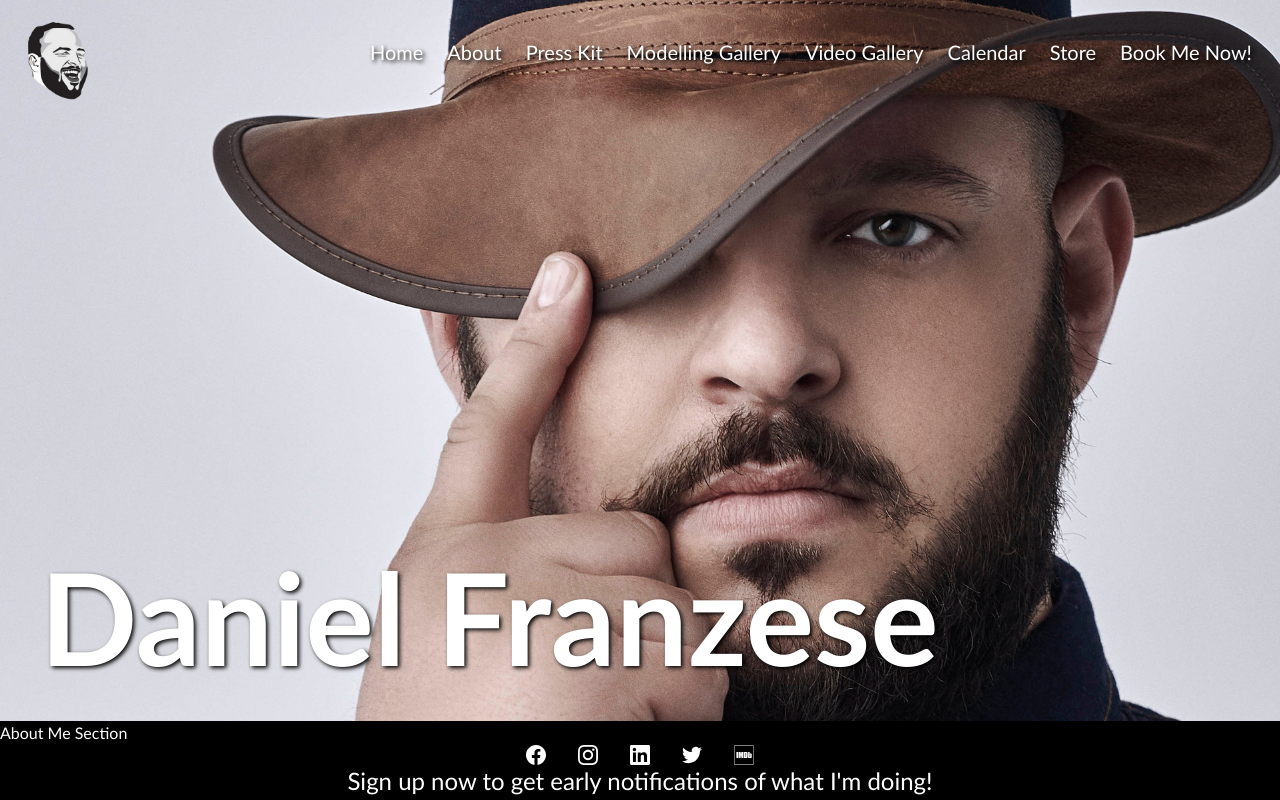
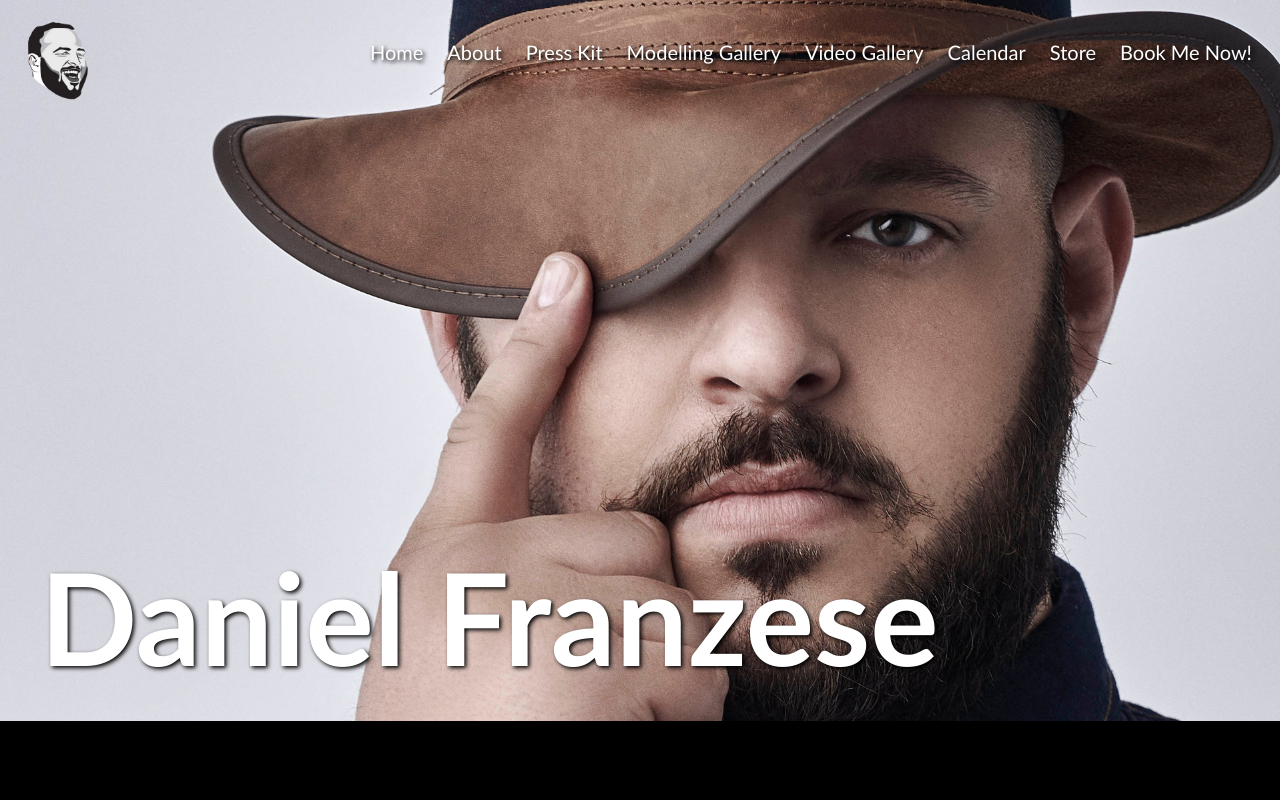
Before and after one commit to Earle-Poole/danFran, a Next.js app: page / in a window 1280 px wide. Built offline with nearby package versions, Linux system fonts and the light colour scheme.

Commit message:
Created the ContentSectionWrapper, Created About Component, Added both to the Home Page

```diff
--- /dev/null
+++ b/components/atoms/ContentSectionWrapper/ContentSectionWrapper.tsx
@@ -0,0 +1,7 @@
+import { Children, FC } from 'react';
+
+const ContentSectionWrapper: FC = ({ children }) => {
+  return <div className='flex bg-gray-800 w-full p-24 rounded-md my-24'>{children}</div>;
+};
+
+export default ContentSectionWrapper;
--- /dev/null
+++ b/components/molecule/AboutDanny/AboutDanny.tsx
@@ -0,0 +1,16 @@
+import SocialMediaLinks from '@/components/atoms/Icons/SocialMediaLinks';
+
+const AboutDanny = () => {
+  return (
+    <div className='flex flex-row justify-center w-fit mx-auto'>
+      <div></div>
+      <div>image goes here</div>
+      <div>
+        Daniel Franzese Bio
+        <SocialMediaLinks />
+      </div>
+    </div>
+  );
+};
+
+export default AboutDanny;
--- a/components/templates/home/HomeTemplate.tsx
+++ b/components/templates/home/HomeTemplate.tsx
@@ -1,6 +1,8 @@
 import MyButton from '@/components/atoms/Button/Button';
+import ContentSectionWrapper from '@/components/atoms/ContentSectionWrapper/ContentSectionWrapper';
 import CoverPhoto from '@/components/atoms/CoverPhoto/CoverPhoto';
 import SocialMediaLinks from '@/components/atoms/Icons/SocialMediaLinks';
+import AboutDanny from '@/components/molecule/AboutDanny/AboutDanny';
 import BookMeNow from '@/components/molecule/BusinessContactCard/BusinessContactCard';
 import { urls } from 'lib/constants';
 
@@ -9,26 +11,35 @@ const HomeTemplate = () => {
     <div className='w-full flex flex-col items-center'>
       <CoverPhoto />
       <div className='w-full max-w-7xl flex flex-col items-center'>
+        <ContentSectionWrapper>
         <div className='w-full'>
-          About Me Section
-          <SocialMediaLinks />
+          <AboutDanny />
         </div>
+        </ContentSectionWrapper>
         <div className='w-full'>
           <p className='text-center text-2xl'>
             Sign up now to get early notifications of what I&apos;m doing!
           </p>
           <div className='flex mx-auto w-fit my-4'>
-            <input type='email' placeholder='email' className='w-80 text-black text-xl p-2'></input>
+            <input
+              type='email'
+              placeholder='email'
+              className='w-80 text-black text-xl p-2'
+            ></input>
             <MyButton href={urls.MAILCHIMP} name='Subscribe to Me' />
           </div>
         </div>
+        <ContentSectionWrapper>
         <div className='w-full'>
           <BookMeNow />
           <div className='flex flex-col items-center mx-auto text-2xl my-20 w-fit'>
-            <p className='my-4'>Book your personalized video shoutout from me now!</p>
+            <p className='my-4'>
+              Book your personalized video shoutout from me now!
+            </p>
             <MyButton href={urls.CAMEO} name='Find Me On Cameo' />
           </div>
         </div>
+        </ContentSectionWrapper>
       </div>
     </div>
   );
```
